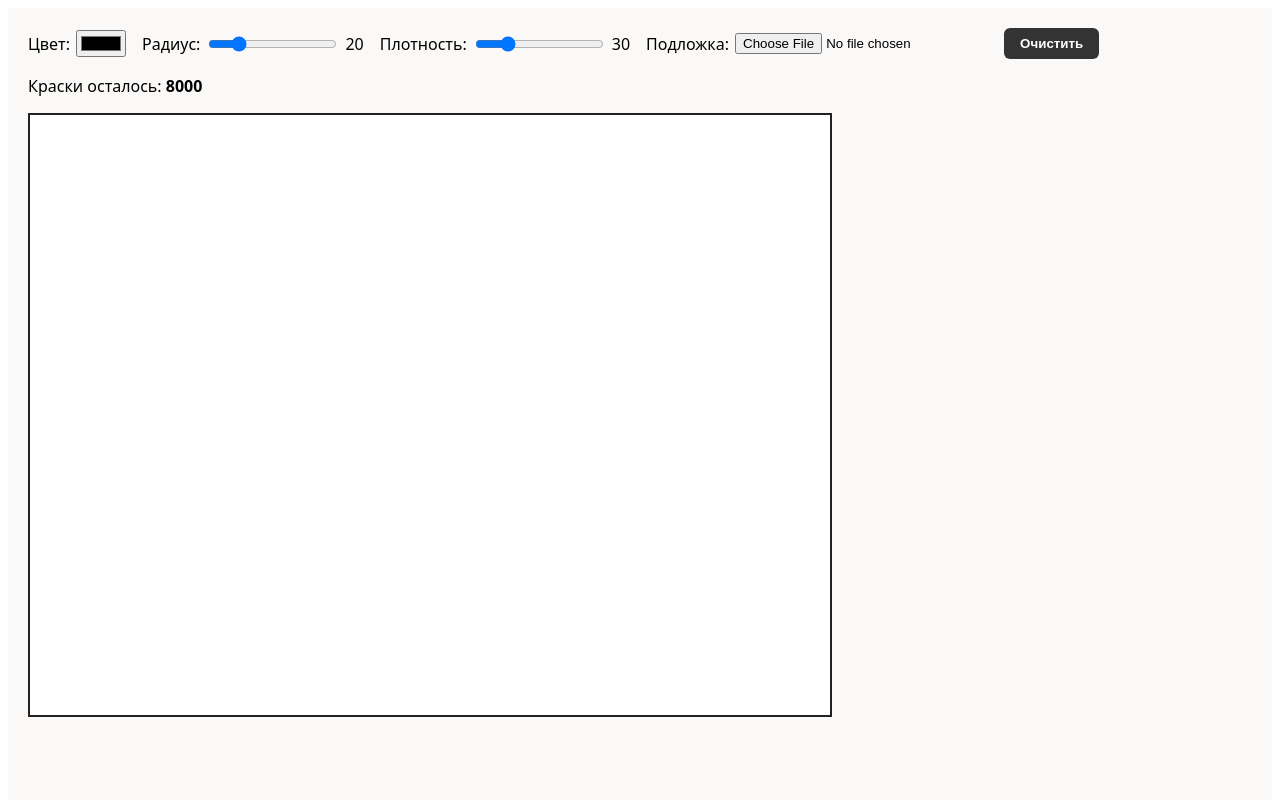
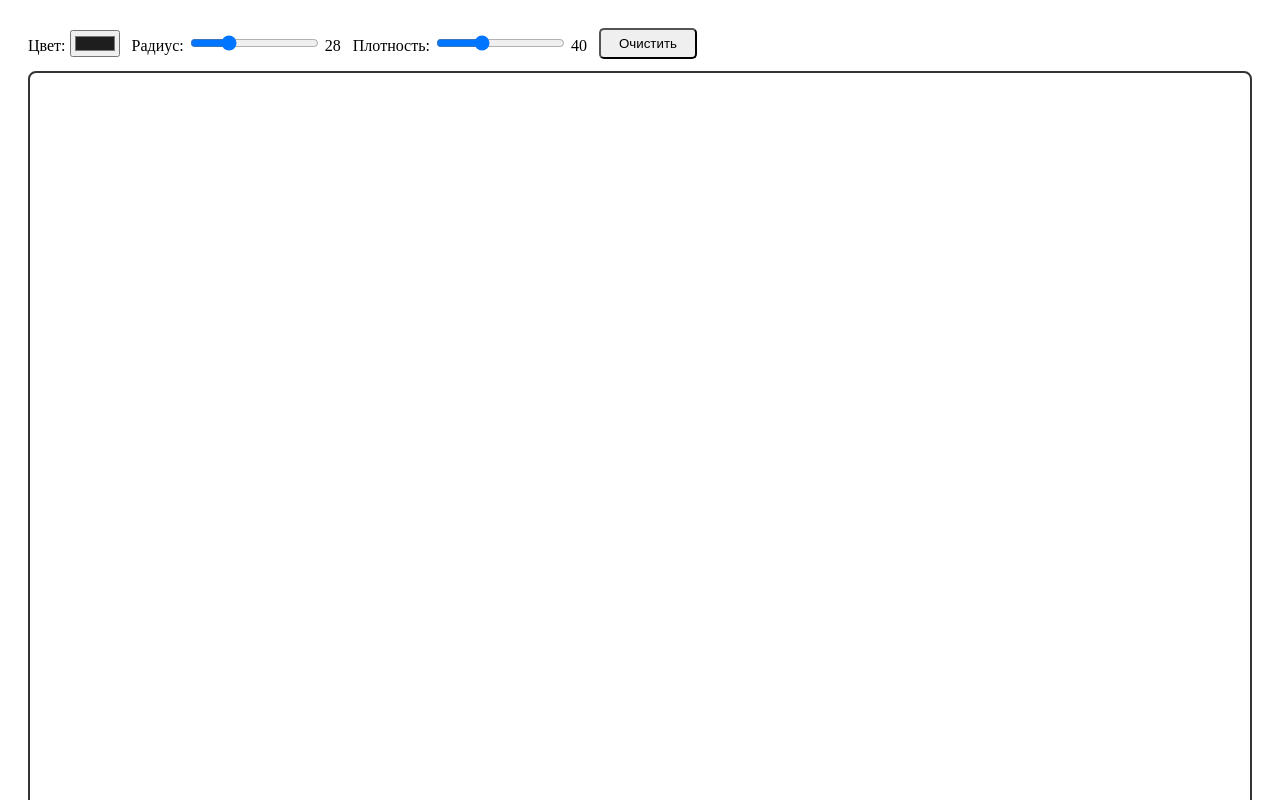
Before and after one commit to streetwalldev/streetwall, a Next.js app: page /spraytest in a window 1280 px wide. Shown: the top 800 px of the page. Built offline with nearby package versions, Linux system fonts and the light colour scheme.

Commit message:
Update page.js

```diff
--- a/app/spraytest/page.js
+++ b/app/spraytest/page.js
@@ -2,205 +2,130 @@
 
 import React, { useRef, useState } from 'react';
 
-const CANVAS_W = 800;
-const CANVAS_H = 600;
-const PAINT_MAX = 8000;
+const WIDTH = 2000;
+const HEIGHT = 1000;
 
 export default function Page() {
   const canvasRef = useRef(null);
-  const [color, setColor] = useState('#000000');
-  const [radius, setRadius] = useState(20);
-  const [density, setDensity] = useState(30);
-  const [paintLeft, setPaintLeft] = useState(PAINT_MAX);
-  const [bgImg, setBgImg] = useState(null);
-  const [imgUrl, setImgUrl] = useState(null);
-  const [isDrawing, setIsDrawing] = useState(false);
+  const [drawing, setDrawing] = useState(false);
+  const [color, setColor] = useState('#1e1e1e');
+  const [radius, setRadius] = useState(28); // "разброс" баллона
+  const [density, setDensity] = useState(40); // сколько точек за один "пшик"
 
-  // Set of "painted" pixels to count unique ones
-  const paintedPixelsRef = useRef(new Set());
-
-  // For touch/pointer event compatibility
-  function getCanvasCoords(e) {
+  // Получить координаты относительно canvas
+  function getCoords(e) {
     const rect = canvasRef.current.getBoundingClientRect();
-    let clientX, clientY;
-    if (e.touches?.[0]) {
-      clientX = e.touches[0].clientX;
-      clientY = e.touches[0].clientY;
-    } else {
-      clientX = e.clientX;
-      clientY = e.clientY;
-    }
     return {
-      x: clientX - rect.left,
-      y: clientY - rect.top,
+      x: (e.touches ? e.touches[0].clientX : e.clientX) - rect.left,
+      y: (e.touches ? e.touches[0].clientY : e.clientY) - rect.top,
     };
   }
 
-  // Redraw bg image (and nothing else)
-  function redraw() {
+  function spray(x, y) {
     const ctx = canvasRef.current.getContext('2d');
-    ctx.clearRect(0, 0, CANVAS_W, CANVAS_H);
-    if (bgImg) {
-      ctx.drawImage(bgImg, 0, 0, CANVAS_W, CANVAS_H);
-    }
-  }
-
-  // Paint dots in a spray pattern
-  function sprayAt(x, y) {
-    if (paintLeft <= 0) return;
-    const ctx = canvasRef.current.getContext('2d');
-    let paintUsed = 0;
     for (let i = 0; i < density; i++) {
-      if (paintLeft - paintUsed <= 0) break;
-
+      // По кругу с равномерной плотностью, но случайным углом и радиусом
       const angle = Math.random() * Math.PI * 2;
-      const dist = Math.random() * radius;
-      const dx = Math.cos(angle) * dist;
-      const dy = Math.sin(angle) * dist;
-      // Dot size random from 1.2 to 3.5
-      const size = 1.2 + Math.random() * (3.5 - 1.2);
-
-      ctx.globalAlpha = Math.random() * (0.6 - 0.12) + 0.12;
+      // sqrt для более естественного распределения ближе к центру
+      const r = Math.sqrt(Math.random()) * radius;
+      const dx = Math.cos(angle) * r;
+      const dy = Math.sin(angle) * r;
+      ctx.globalAlpha = Math.random() * 0.4 + 0.15; // полупрозрачность
       ctx.fillStyle = color;
       ctx.beginPath();
-      ctx.arc(x + dx, y + dy, size, 0, Math.PI * 2);
+      ctx.arc(x + dx, y + dy, 1.2 + Math.random() * 2.2, 0, Math.PI * 2);
       ctx.fill();
-
-      // Unique pixel logic
-      const px = Math.round(x + dx);
-      const py = Math.round(y + dy);
-      const key = px + ',' + py;
-      if (!paintedPixelsRef.current.has(key)) {
-        paintedPixelsRef.current.add(key);
-        paintUsed++;
-      }
     }
-    if (paintUsed > 0) setPaintLeft(p => Math.max(0, p - paintUsed));
     ctx.globalAlpha = 1;
   }
 
-  // --- Event Handlers ---
-
   function handlePointerDown(e) {
-    e.preventDefault();
-    setIsDrawing(true);
-    const { x, y } = getCanvasCoords(e);
-    sprayAt(x, y);
+    setDrawing(true);
+    const { x, y } = getCoords(e);
+    spray(x, y);
   }
   function handlePointerMove(e) {
-    if (!isDrawing) return;
-    e.preventDefault?.();
-    const { x, y } = getCanvasCoords(e);
-    sprayAt(x, y);
+    if (!drawing) return;
+    const { x, y } = getCoords(e);
+    spray(x, y);
   }
   function handlePointerUp() {
-    setIsDrawing(false);
+    setDrawing(false);
+  }
+  function clearCanvas() {
+    const ctx = canvasRef.current.getContext('2d');
+    ctx.clearRect(0, 0, WIDTH, HEIGHT);
   }
 
-  // Touch events need passive: false to allow preventDefault
+  // Для мобильных тачей
   React.useEffect(() => {
-    const canvas = canvasRef.current;
-    if (!canvas) return;
-
-    // Touch events for mobile
-    function tstart(e) { handlePointerDown(e); }
-    function tmove(e) { handlePointerMove(e); }
-    function tend() { handlePointerUp(); }
-    canvas.addEventListener('touchstart', tstart, { passive: false });
-    canvas.addEventListener('touchmove', tmove, { passive: false });
-    canvas.addEventListener('touchend', tend);
-
-    // Redraw background when bgImg changes
-    redraw();
-
+    const c = canvasRef.current;
+    if (!c) return;
+    c.addEventListener('touchstart', handlePointerDown, { passive: false });
+    c.addEventListener('touchmove', handlePointerMove, { passive: false });
+    c.addEventListener('touchend', handlePointerUp);
     return () => {
-      canvas.removeEventListener('touchstart', tstart);
-      canvas.removeEventListener('touchmove', tmove);
-      canvas.removeEventListener('touchend', tend);
+      c.removeEventListener('touchstart', handlePointerDown);
+      c.removeEventListener('touchmove', handlePointerMove);
+      c.removeEventListener('touchend', handlePointerUp);
     };
     // eslint-disable-next-line
-  }, [bgImg]);
-
-  // Desktop pointer events (mouse/pen)
-  // Attach via React props for best compatibility
-
-  // Handle bg image upload
-  function handleBgChange(e) {
-    const file = e.target.files?.[0];
-    if (!file) return;
-    if (imgUrl) URL.revokeObjectURL(imgUrl); // Clean up previous
-    const url = URL.createObjectURL(file);
-    setImgUrl(url); // For cleaning up later
-
-    const img = new window.Image();
-    img.onload = () => {
-      setBgImg(img);
-      redraw();
-    };
-    img.src = url;
-  }
-
-  // Очистка холста и сброс параметров
-  function handleClear() {
-    paintedPixelsRef.current.clear();
-    setPaintLeft(PAINT_MAX);
-    redraw();
-  }
-
-  // Удаляем objectURL при размонтировании/смене картинки
-  React.useEffect(() => {
-    return () => {
-      if (imgUrl) URL.revokeObjectURL(imgUrl);
-    };
-    // eslint-disable-next-line
-  }, [imgUrl]);
-
-  // Стили (можно вынести в css)
-  const styles = {
-    root: { fontFamily: 'system-ui,sans-serif', background: '#faf9f7', minHeight: '100vh', padding: '20px' },
-    controls: { display: 'flex', gap: '16px', alignItems: 'center', marginBottom: '16px', flexWrap: 'wrap' },
-    label: { display: 'flex', alignItems: 'center', gap: '6px' },
-    button: { padding: '8px 16px', borderRadius: '6px', border: 'none', background: '#333', color: '#fff', fontWeight: 'bold', cursor: 'pointer' },
-    canvasWrap: { maxWidth: CANVAS_W },
-    canvas: { border: '2px solid #222', background: '#fff', display: 'block' }
-  };
+  }, []);
 
   return (
-    <div style={styles.root}>
-      <div style={styles.controls}>
-        <label style={styles.label}>
-          Цвет:
+    <div style={{padding:20}}>
+      <div style={{marginBottom:12, display:'flex', gap:12, alignItems:'center', flexWrap:'wrap'}}>
+        <label>
+          Цвет:{' '}
           <input type="color" value={color} onChange={e => setColor(e.target.value)} />
         </label>
-        <label style={styles.label}>
-          Радиус:
-          <input type="range" min={5} max={80} value={radius} onChange={e => setRadius(Number(e.target.value))} />
+        <label>
+          Радиус:{' '}
+          <input
+            type="range"
+            min={8}
+            max={80}
+            value={radius}
+            onChange={e => setRadius(Number(e.target.value))}
+          />{' '}
           {radius}
         </label>
-        <label style={styles.label}>
-          Плотность:
-          <input type="range" min={10} max={100} value={density} onChange={e => setDensity(Number(e.target.value))} />
+        <label>
+          Плотность:{' '}
+          <input
+            type="range"
+            min={10}
+            max={100}
+            value={density}
+            onChange={e => setDensity(Number(e.target.value))}
+          />{' '}
           {density}
         </label>
-        <label style={styles.label}>
-          Подложка:
-          <input type="file" accept="image/*" onChange={handleBgChange} />
-        </label>
-        <button style={styles.button} onClick={handleClear}>Очистить</button>
-        <span>Краски осталось: <b>{paintLeft}</b></span>
+        <button onClick={clearCanvas} style={{padding:'6px 18px', borderRadius:5}}>Очистить</button>
       </div>
-      <div style={styles.canvasWrap}>
+      <div style={{border:'2px solid #333', borderRadius:8, overflow:'hidden', background:'#fff'}}>
         <canvas
           ref={canvasRef}
-          width={CANVAS_W}
-          height={CANVAS_H}
-          style={styles.canvas}
+          width={WIDTH}
+          height={HEIGHT}
+          style={{
+            width: WIDTH,
+            height: HEIGHT,
+            touchAction: 'none',
+            display:'block',
+            cursor: 'crosshair'
+          }}
           onMouseDown={handlePointerDown}
           onMouseMove={handlePointerMove}
           onMouseUp={handlePointerUp}
           onMouseLeave={handlePointerUp}
         />
       </div>
+
+
+<div style={{fontSize:12, color:'#888', marginTop:8}}>
+        Размер холста: {WIDTH} x {HEIGHT} px. Рисуйте мышью или пальцем.
+      </div>
     </div>
   );
 }
```
